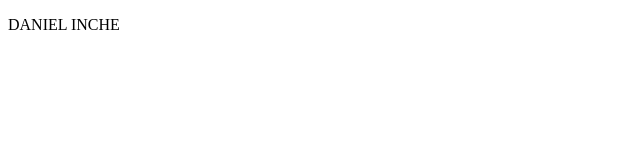
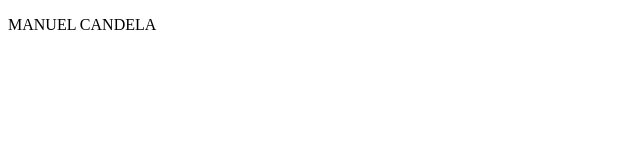
Before and after one commit to Tilusiono/Desarrollo-Web, a plain HTML site: page pages/daniel-inche/index.html in a window 1280 px wide. Shown: the full height of the page, 0-640 px from the left. Drawn offline with Linux system fonts and the light colour scheme.

Commit message:
Cambio manuel-candela 05-19-2026_07-17

```diff
--- a/pages/daniel-inche/index.html
+++ b/pages/daniel-inche/index.html
@@ -7,7 +7,7 @@
 </head>
 <body>
 
-    <p>DANIEL INCHE</p>
+    <p>MANUEL CANDELA</p>
 
 </body>
 </html>
```
Also changed, not shown: pages/manuel-candela/index.html (+1 -1 lines), 1 other file.
